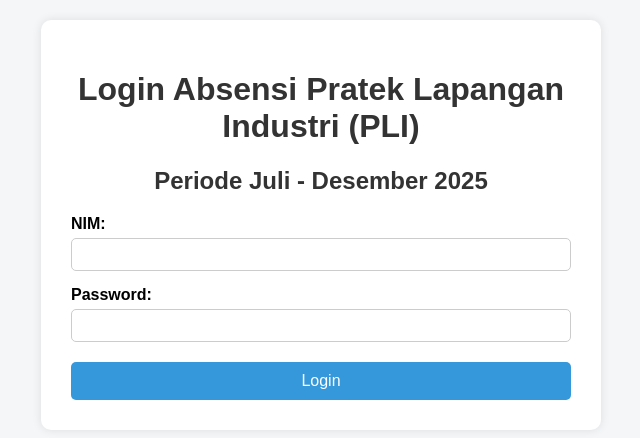
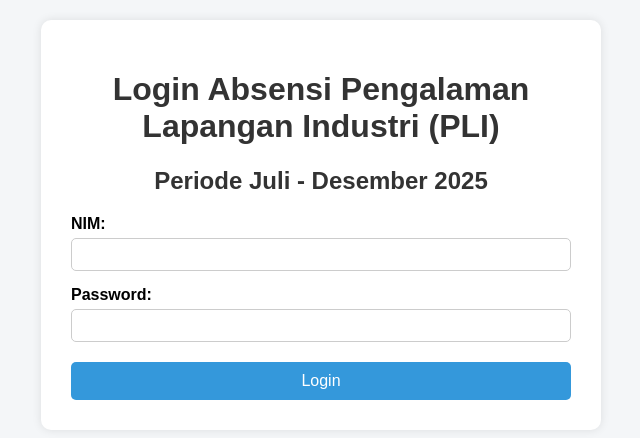
Before and after one commit to elvigustian-cpu/Absensi-Praktek-Lapangan-Industri, a plain HTML site: page index.html in a window 1280 px wide. Shown: the whole page, without its empty margins (319-959 px from the left). Drawn offline with Linux system fonts and the light colour scheme.

Commit message:
Update index.html

```diff
--- a/index.html
+++ b/index.html
@@ -2,7 +2,7 @@
 <html lang="id">
 <head>
   <meta charset="UTF-8" />
-  <title>Login Absensi Praktek Lapangan Industri (PLI)</title>
+  <title>Login Absensi Pengalaman Lapangan Industri (PLI)</title>
   <style>
     body {
       font-family: Arial, sans-serif;
@@ -94,7 +94,7 @@
 
   <!-- HALAMAN LOGIN -->
   <div class="container" id="loginSection">
-    <h1>Login Absensi Pratek Lapangan Industri (PLI)</h1>
+    <h1>Login Absensi Pengalaman Lapangan Industri (PLI)</h1>
     <h2>Periode Juli - Desember 2025</h2>
 
     <form id="loginForm">
@@ -111,7 +111,7 @@
 
   <!-- HALAMAN ABSENSI -->
   <div class="container" id="absensiSection">
-    <h1>Absensi Pratek Lapangan Industri (PLI)</h1>
+    <h1>Absensi Pengalaman Lapangan Industri (PLI)</h1>
     <h2>Selamat datang, <span id="namaUser"></span></h2>
 
     <form id="absensiForm">
```
